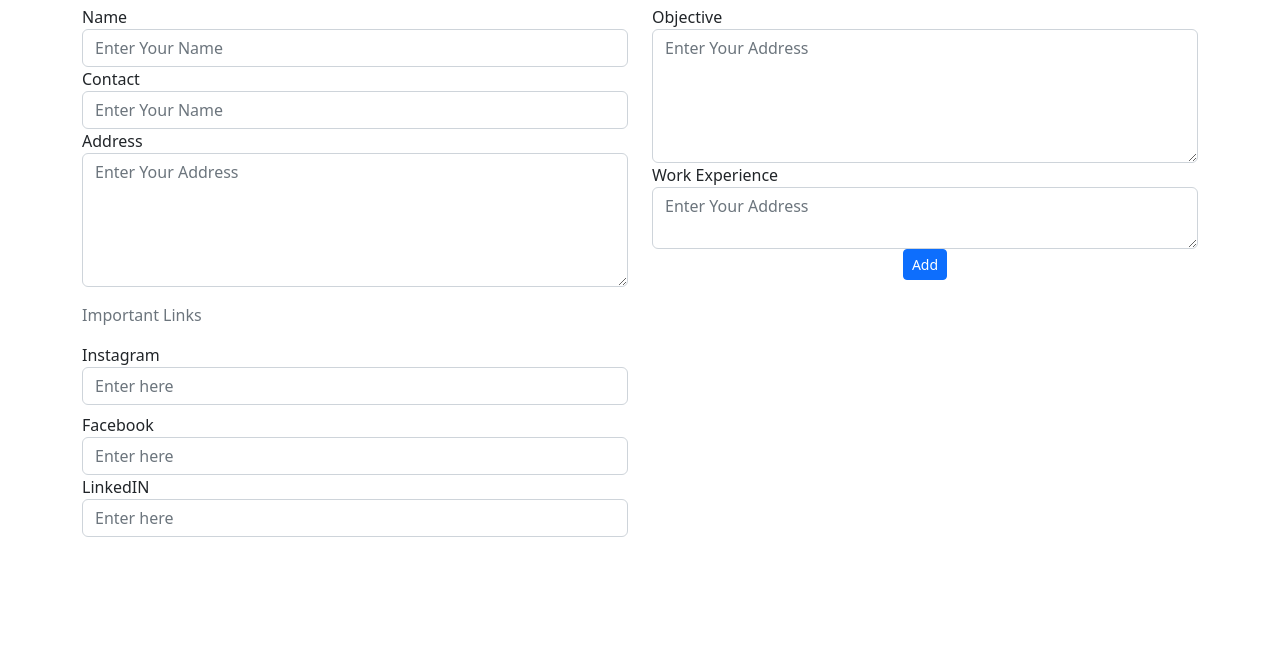
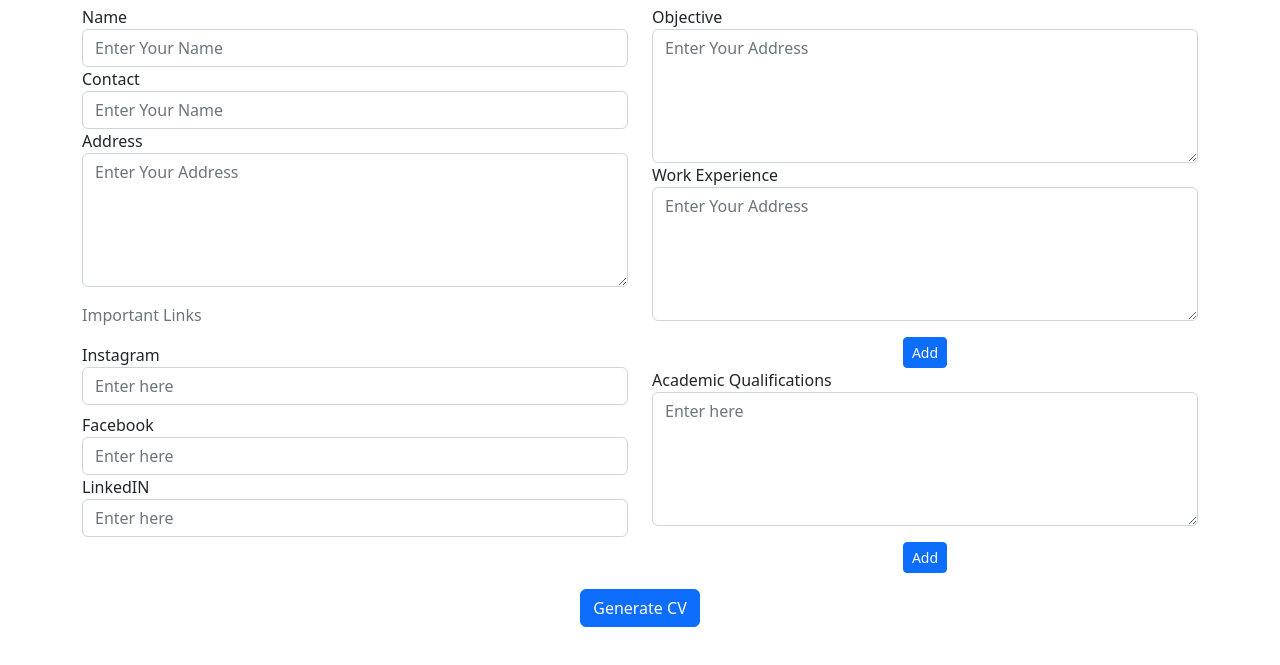
Before and after one commit to Its-Yogesh-100/Resume-Builder, a plain HTML site: page index.html in a window 1280 px wide. Shown: the part 93-758 px from the top of the page. Drawn offline with nearby package versions, Linux system fonts and the light colour scheme.

Commit message:
generated the academic qualification

```diff
--- a/index.html
+++ b/index.html
@@ -105,26 +105,55 @@
 
 
             <div class="form-group">
-              <label for="addressField">Work Experience</label>
+              <label >Work Experience</label>
               <textarea
-                id="addressField"
                 class="form-control weField"
                 placeholder="Enter Your Address"
+                rows="5"
               ></textarea>
 
               <!-- ADDING BUTTON FUNCTIONALITY-->
 
-                <div class="container text-center">
+                <div class="container text-center mt-3" id="weButton">
                    <button class="btn btn-primary btn-sm">
                     Add
                    </button>
                 </div>
+            </div>
+
+            <!--aDDING Academic Qualifications-->
 
 
+            <div class="form-group">
+              <label >Academic Qualifications</label>
+              <textarea
+                class="form-control EQField"
+                placeholder="Enter here"
+                rows="5"
+              ></textarea>
 
+              <!-- ADDING BUTTON FUNCTIONALITY-->
+
+                <div class="container text-center mt-3" id="aqButton">
+                   <button class="btn btn-primary btn-sm">
+                    Add
+                   </button>
+                </div>
             </div>
+
+
         </div>
       </div>
+    </div>
+
+    <!--ADding button fuctionality-->
+
+    <div class="container text-center mt-3">
+      <button class="btn btn-primary text-center">
+
+        Generate CV
+      </button>
+
     </div>
 
     <!--Adding bootstrap script file to get more features -->
```
